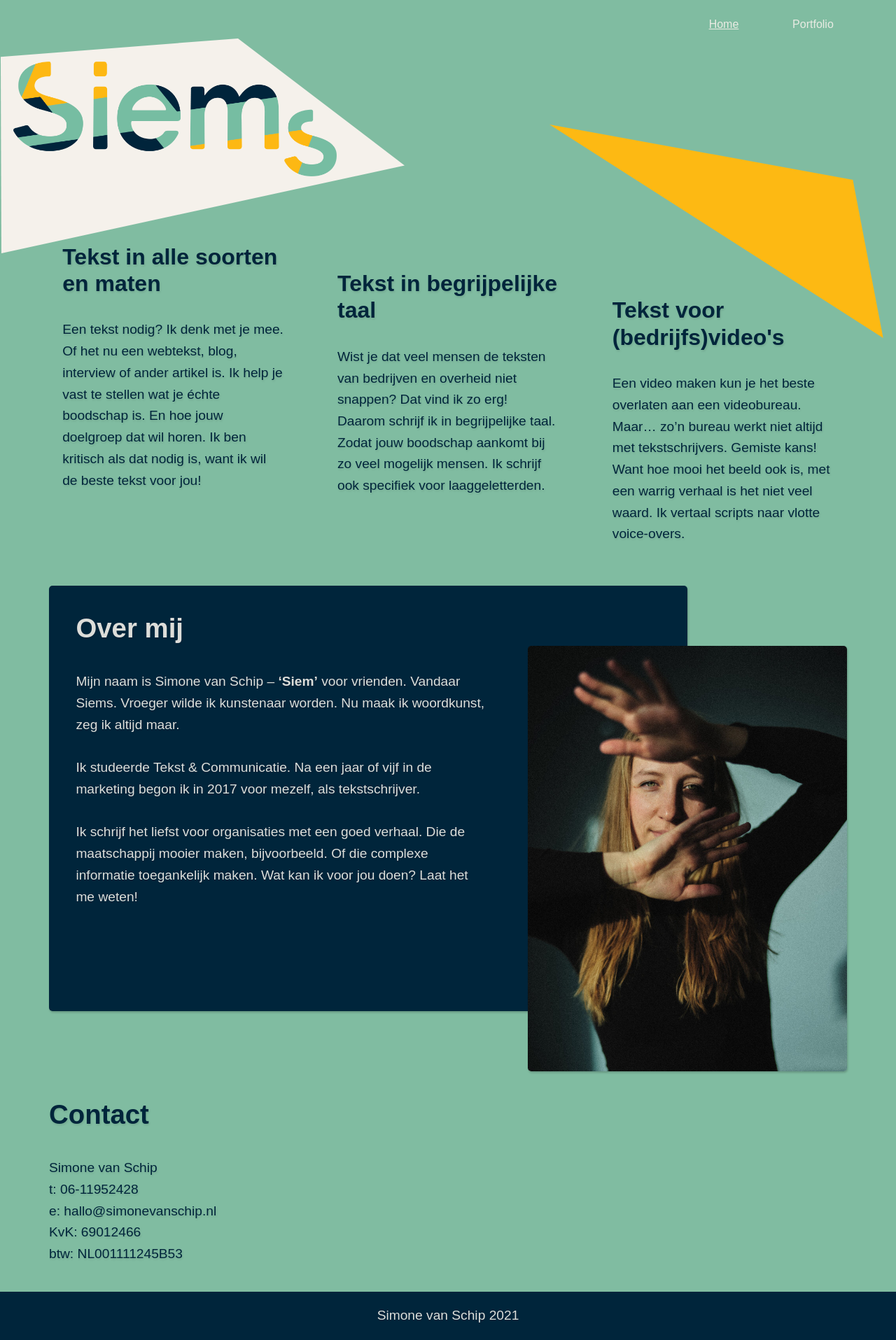
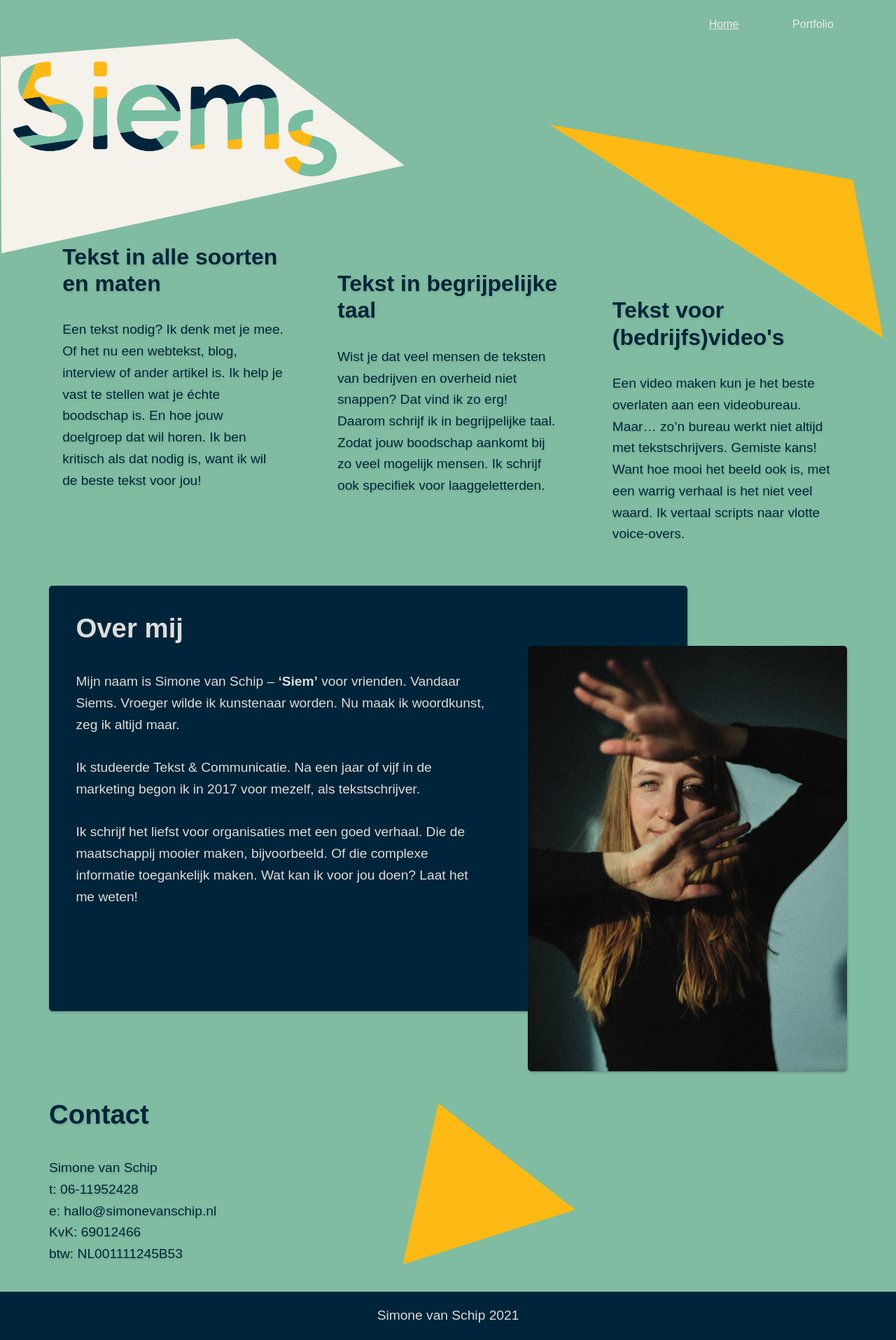
Before and after one commit to DaanBoertien/SimoneVanSchip, a Jekyll site: the page built from index.html, in a window 1280 px wide. Shown: the whole page at 70% size. Built offline with Jekyll 4.4.1, drawn with Linux system fonts in a browser that asks for light colours; some web fonts are replaced; a script that is not in the unit is left out.

Commit message:
changed shapes

```diff
--- a/_sass/card.scss
+++ b/_sass/card.scss
@@ -28,7 +28,10 @@
 }
 
 .card2 {
-  padding: 1em;
+  padding-top: 1em;
+  padding-bottom: 1em;
+  padding-left: 0;
+  padding-right: 0;
   position: relative;
   background: var(--clr-green);
   align-self: start;
--- a/_sass/layout.scss
+++ b/_sass/layout.scss
@@ -89,6 +89,9 @@ section {
 //   top: 30px;
 //   width: 60px;
 // }
+.contact {
+  position: relative;
+}
 
 .footer {
   background: var(--clr-blue);
--- a/_sass/mediaquery.scss
+++ b/_sass/mediaquery.scss
@@ -78,6 +78,22 @@
     margin-top: 4em;
   }
 
+  .card2 {
+    padding: 1em;
+  }
+
+  .contact::after {
+    position: absolute;
+    content: "";
+    background: var(--clr-yellow);
+    clip-path: polygon(48.78% 2.94%, 44.35% 99.58%, 65.95% 66.81%);
+
+    top: 0;
+    left: 0;
+    right: 0;
+    bottom: 0;
+  }
+
   .partners__logos {
     display: flex;
     gap: 3em;
```
Also changed, not shown: 2 other files.
